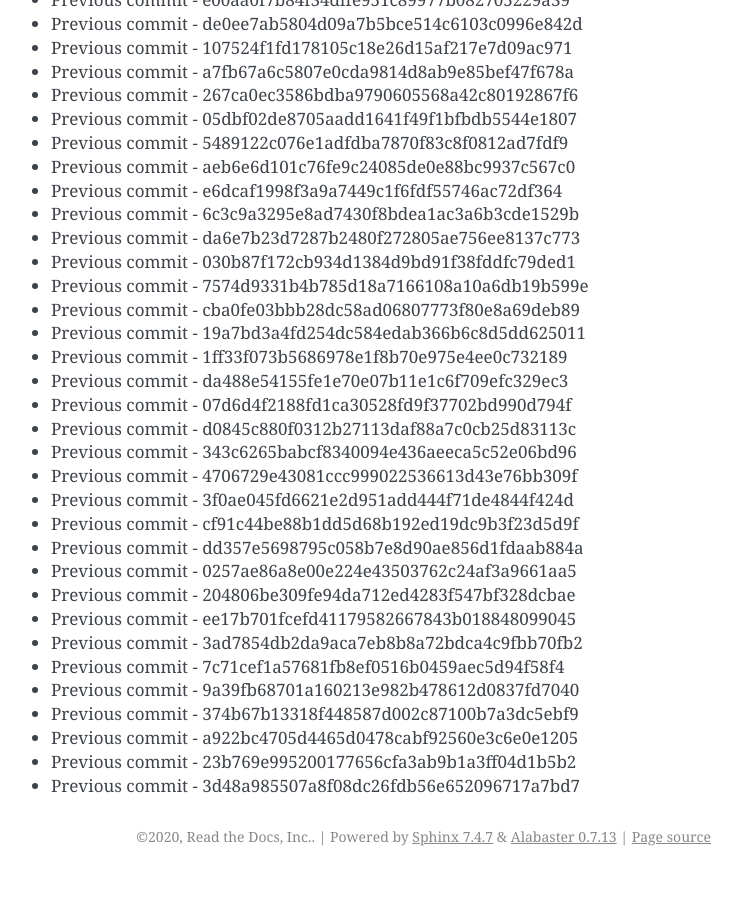
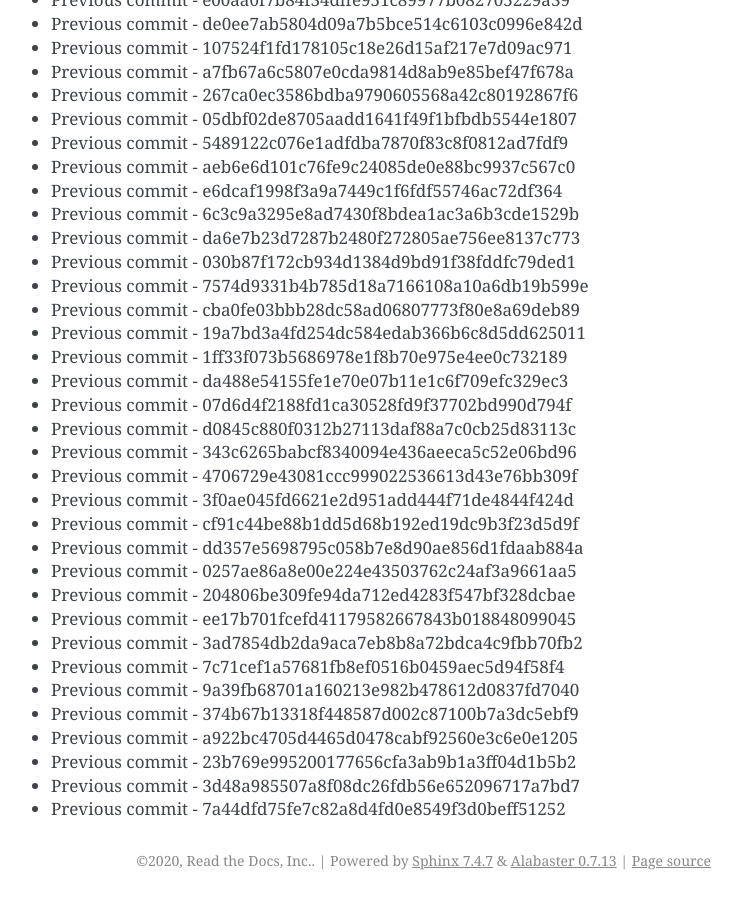
Before and after one commit to readthedocs/rtd-git-stresstest, a Sphinx documentation site: the page built from docs/updates.rst, in a window 1280 px wide and 900 px high, scrolled down 59029 px. Shown: the whole window, without its empty margins (399-1141 px from the left). Built offline with Sphinx 7.4.7, drawn with Linux system fonts in a browser that asks for light colours; before the commit the page ends 59905 px from its top, so only the background shows below that.

Commit message:
Generating commit from previous: 7a44dfd75fe7c82a8d4fd0e8549f3d0beff51252

```diff
--- a/docs/updates.rst
+++ b/docs/updates.rst
@@ -2512,3 +2512,4 @@ It can be tested for any performance characteristics.
 * Previous commit - a922bc4705d4465d0478cabf92560e3c6e0e1205
 * Previous commit - 23b769e995200177656cfa3ab9b1a3ff04d1b5b2
 * Previous commit - 3d48a985507a8f08dc26fdb56e652096717a7bd7
+* Previous commit - 7a44dfd75fe7c82a8d4fd0e8549f3d0beff51252
```
